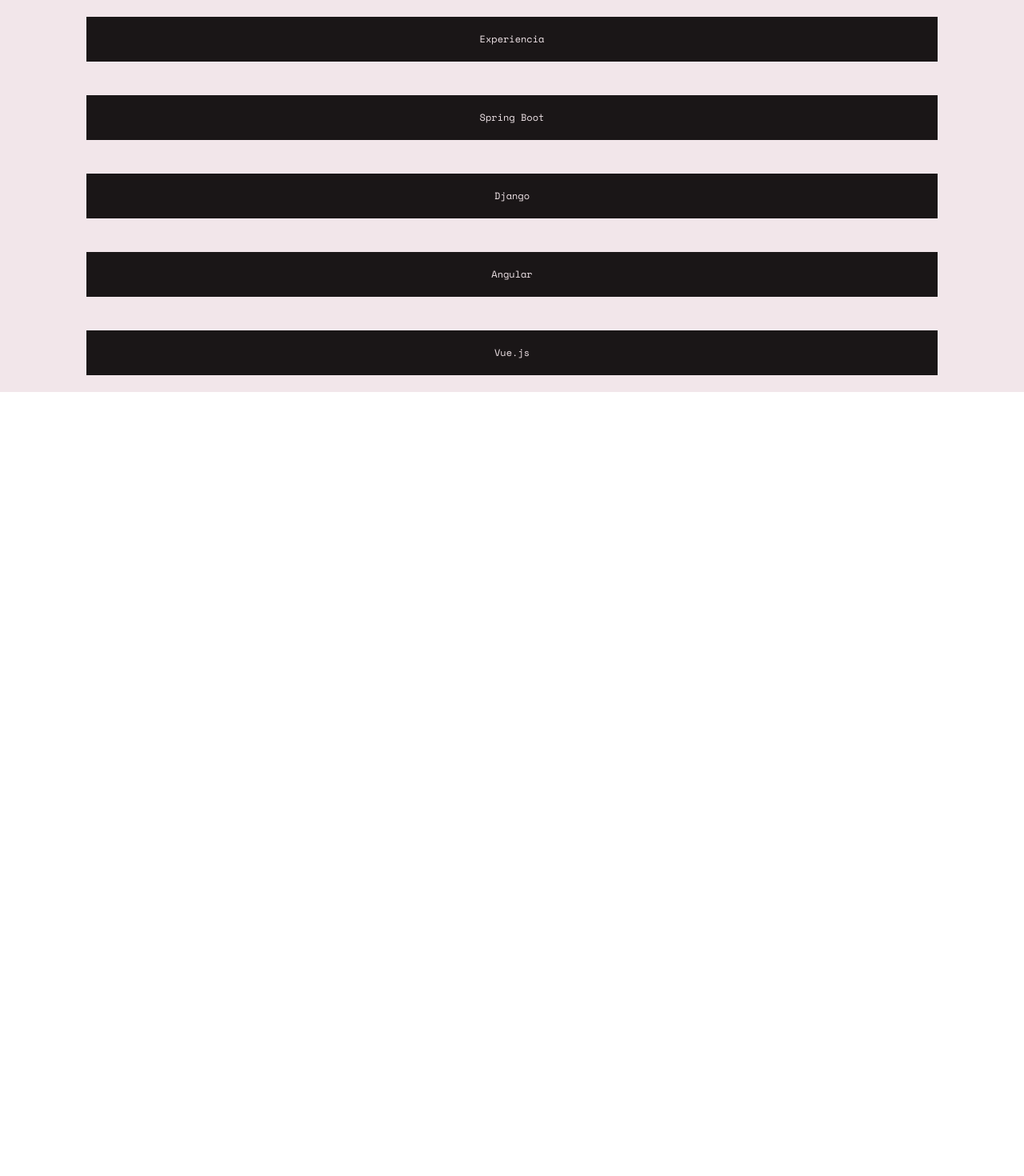
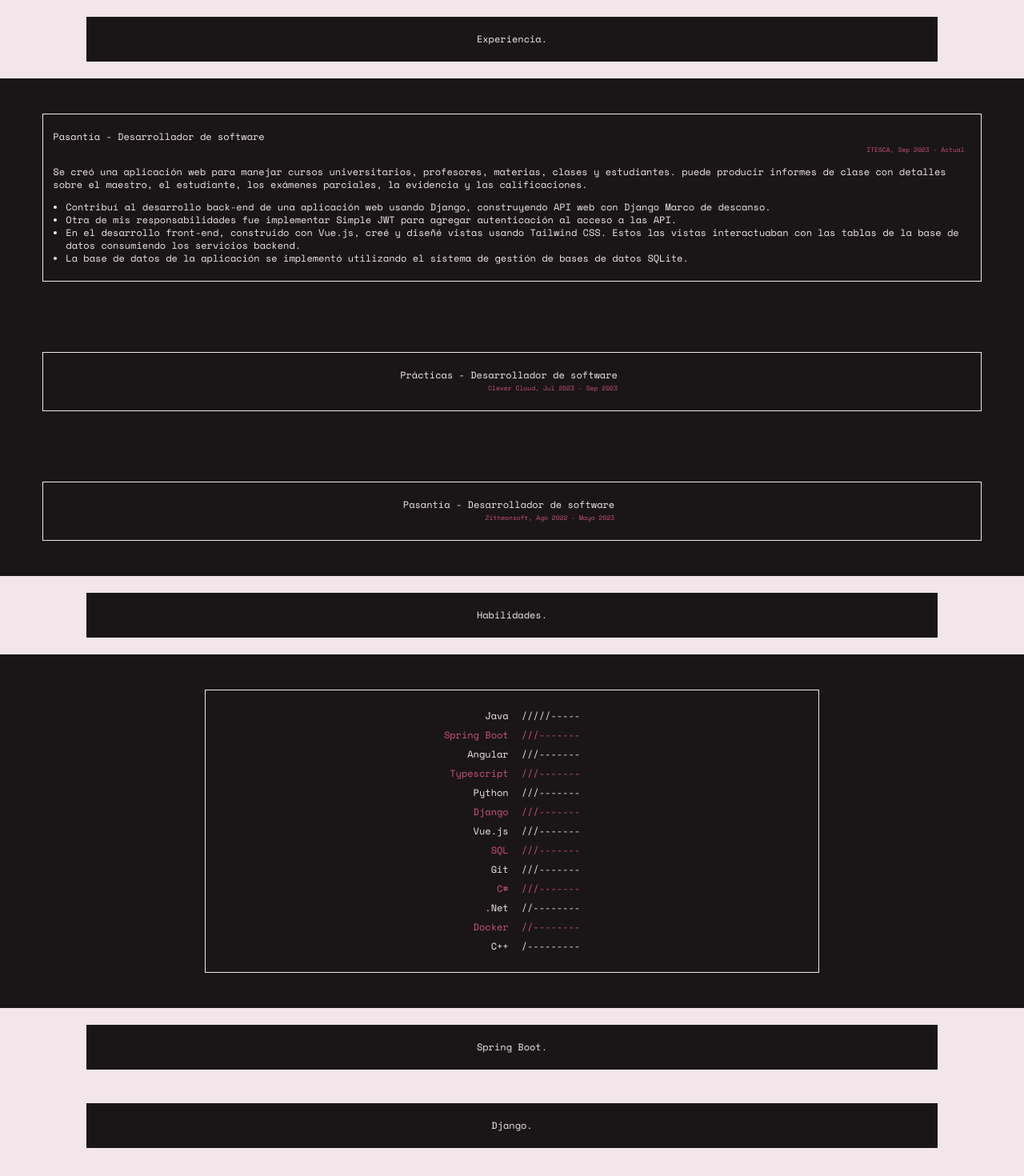
Before and after one commit to Netokingpo22/portafolio, an Angular app: page / in a window 1280 px wide. Shown: the part 800-2270 px from the top of the page at 80% size. Before the commit the page ends 1290 px from the top, so only its background shows below. Built offline with nearby package versions, Linux system fonts and the light colour scheme.

Commit message:
Idiomas/Skills

```diff
--- a/src/app/app.component.html
+++ b/src/app/app.component.html
@@ -1,6 +1,9 @@
 <app-introduction />
-<app-title [title]="'Experiencia'"></app-title>
-<app-title [title]="'Spring Boot'"></app-title>
-<app-title [title]="'Django'"></app-title>
-<app-title [title]="'Angular'"></app-title>
-<app-title [title]="'Vue.js'"></app-title>
+<app-title [title]="['Experiencia.','Experience.']"></app-title>
+<app-experience />
+<app-title [title]="['Habilidades.','Skills.']"></app-title>
+<app-skills />
+<app-title [title]="['Spring Boot.']"></app-title>
+<app-title [title]="['Django.']"></app-title>
+<app-title [title]="['Angular.']"></app-title>
+<app-title [title]="['Vue.js.']"></app-title>
--- a/src/app/app.component.ts
+++ b/src/app/app.component.ts
@@ -4,11 +4,12 @@
 import { IntroductionComponent } from './modules/introduction/introduction.component'
 import { ExperienceComponent } from './modules/experience/experience.component'
 import { TitleComponent } from './modules/title/title.component'
+import { SkillsComponent } from './modules/skills/skills.component'
 
 @Component({
   selector: 'app-root',
   standalone: true,
-  imports: [RouterOutlet, IntroductionComponent, ExperienceComponent, TitleComponent],
+  imports: [RouterOutlet, IntroductionComponent, ExperienceComponent, TitleComponent, SkillsComponent],
   templateUrl: './app.component.html',
   styleUrl: './app.component.css'
 })
--- a/src/app/modules/experience/experience.component.html
+++ b/src/app/modules/experience/experience.component.html
@@ -1,5 +1,40 @@
-<div class="flex flex-col items-center justify-center w-full text-[#F2E6EA] bg-[#F2E6EA]">
-    <div class="text-center text-xs py-5 m-5 space-mono-regular border border-[#F2E6EA] w-5/6 index2 bg-[#1A1617]">
-        <p>Experiencia.</p>
+<div class="flex flex-col items-center justify-center w-full text-[#F2E6EA] bg-[#1A1617]">
+    <div class="pt-1"></div>
+    <div
+        class="flex flex-row items-center justify-center text-xs py-5 m-10 space-mono-regular border border-[#F2E6EA] w-11/12 index2 bg-[#1A1617]">
+        <div class="text-left pr-2 mx-3">
+            <p class="">Pasantía - Desarrollador de software</p>
+            <p class="text-right text-[8px] text-[#CC527A]"> ITESCA, Sep 2023 - Actual</p>
+            <p class="mt-3">{{text[0]}}</p>
+            <ul class="list-disc pl-4 pt-3">
+                <li>{{text[1]}}</li>
+                <li>{{text[2]}} </li>
+                <li>{{text[3]}}</li>
+                <li>{{text[4]}}</li>
+            </ul>
+        </div>
     </div>
+    <div class="pb-1"></div>
 </div>
+<div class="flex flex-col items-center justify-center w-full text-[#F2E6EA] bg-[#1A1617]">
+    <div class="pt-1"></div>
+    <div
+        class="flex flex-row items-center justify-center text-xs py-5 m-10 space-mono-regular border border-[#F2E6EA] w-11/12 index2 bg-[#1A1617]">
+        <div class="text-left pr-2">
+            <p class="">Prácticas - Desarrollador de software</p>
+            <p class="text-right text-[8px]  text-[#CC527A]">Clever Cloud, Jul 2023 - Sep 2023</p>
+        </div>
+    </div>
+    <div class="pb-1"></div>
+</div>
+<div class="flex flex-col items-center justify-center w-full text-[#F2E6EA] bg-[#1A1617]">
+    <div class="pt-1"></div>
+    <div
+        class="flex flex-row items-center justify-center text-xs py-5 m-10 space-mono-regular border border-[#F2E6EA] w-11/12 index2 bg-[#1A1617]">
+        <div class="text-left pr-2">
+            <p class="">Pasantía - Desarrollador de software</p>
+            <p class="text-right text-[8px]  text-[#CC527A]">Zitheonsoft, Ago 2022 - Mayo 2023</p>
+        </div>
+    </div>
+    <div class="pb-1"></div>
+</div>
--- a/src/app/modules/experience/experience.component.ts
+++ b/src/app/modules/experience/experience.component.ts
@@ -1,4 +1,5 @@
 import { Component } from '@angular/core';
+import { LanguageService } from '../../services/language.service';
 
 @Component({
   selector: 'app-experience',
@@ -8,5 +9,27 @@
   styleUrl: './experience.component.css'
 })
 export class ExperienceComponent {
-
+  language: number = 0;
+  constructor(private languageService: LanguageService) { }
+  text: string[] = [""];
+  ngOnInit(): void {
+    this.language = this.languageService.getlanguage();
+    if (this.language == 0) {
+      this.text = [
+        "Se creó una aplicación web para manejar cursos universitarios, profesores, materias, clases y estudiantes. puede producir informes de clase con detalles sobre el maestro, el estudiante, los exámenes parciales, la evidencia y las calificaciones.",
+        "Contribuí al desarrollo back-end de una aplicación web usando Django, construyendo API web con Django Marco de descanso.",
+        "Otra de mis responsabilidades fue implementar Simple JWT para agregar autenticación al acceso a las API.",
+        "En el desarrollo front-end, construido con Vue.js, creé y diseñé vistas usando Tailwind CSS. Estos las vistas interactuaban con las tablas de la base de datos consumiendo los servicios backend.",
+        "La base de datos de la aplicación se implementó utilizando el sistema de gestión de bases de datos SQLite."
+      ];
+      return;
+    }
+    this.text = [
+      "A web application was created to manage university courses, teachers, subjects, classes and students. can produce class reports with details about teacher, student, midterms, evidence and grades.",
+      "Contributed to back-end development of a web application using Django, building web API with Django Rest framework.",
+      "Another of my responsibilities was to implement Simple JWT to add authentication to API access.",
+      "In front-end development, built with Vue.js, I created and styled views using Tailwind CSS. These views interacted with the database tables consuming the backend services.",
+      "The application database was implemented using the SQLite database management system."
+    ];
+  }
 }
--- a/src/app/modules/introduction/introduction.component.html
+++ b/src/app/modules/introduction/introduction.component.html
@@ -5,14 +5,14 @@
     </div>
     <div class="text-center text-xs py-20 m-20 space-mono-regular border border-[#F2E6EA] w-5/6 index2 bg-[#1A1617]">
         <div class="flex flex-row items-center justify-center">
-            <p>Hola, soy <span class="text-[#CC527A] space-mono-bold">Ernesto Zazueta</span></p>
+            <p>{{text[0]}} <span class="text-[#CC527A] space-mono-bold">Ernesto Zazueta</span></p>
         </div>
-        <p>Soy un desarrollador back-end jr.</p>
+        <p>{{text[1]}}</p>
     </div>
     <div class="flex w-11/12 justify-start" *ngFor="let index of indexSquaresLeft">
         <div class="w-[20px] h-[20px]" *ngFor="let color of squaresLeft[index]" [style.background-color]="color"></div>
     </div>
     <div class="pb-2"></div>
-    <p class="falling space-mono-bold" *ngFor="let index of indexFalling" [style.color]="indexColor[index]"> {{
-        indexShape[index] == 0 ? "N" : "🜲" }}</p>
+    <p class="falling space-mono-bold" *ngFor="let index of indexFalling" [style.color]="indexColor[index]">
+        {{ indexShape[index] == 0 ? "N" : "🜲" }}</p>
 </div>
--- a/src/app/modules/introduction/introduction.component.ts
+++ b/src/app/modules/introduction/introduction.component.ts
@@ -1,5 +1,6 @@
-import { Component } from '@angular/core';
+import { Component, OnInit } from '@angular/core';
 import { CommonModule } from '@angular/common';
+import { LanguageService } from '../../services/language.service';
 
 @Component({
   selector: 'app-introduction',
@@ -8,7 +9,18 @@
   templateUrl: './introduction.component.html',
   styleUrl: './introduction.component.css'
 })
-export class IntroductionComponent {
+export class IntroductionComponent implements OnInit {
+  language: number = 0;
+  constructor(private languageService: LanguageService) { }
+  text: string[] = [""];
+  ngOnInit(): void {
+    this.language = this.languageService.getlanguage();
+    if (this.language == 0) {
+      this.text = ['Hola, soy', "Soy un desarrollador back-end jr."];
+      return;
+    }
+    this.text = ["Hello, i'm", "I'm a junior back-end developer."];
+  }
   squaresRight = [
     ['#F2E6EA', '#1A1617', '#F2E6EA', '#F2E6EA', '#F2E6EA'],
     ['#F2E6EA', '#1A1617', '#F2E6EA', '#F2E6EA'],
@@ -24,7 +36,7 @@
     ['#F2E6EA', '#F2E6EA', '#1A1617', '#F2E6EA'],
     ['#F2E6EA', '#F2E6EA', '#F2E6EA', '#1A1617', '#F2E6EA'],
   ];
-  colors=["#1A1617'", "#CC527A"];
+  colors = ["#1A1617'", "#CC527A"];
   indexSquaresLeft = [0, 1, 2, 3, 4]
   indexFalling = [0, 1, 2, 3, 4, 5, 6, 7]
   indexShape = Array.from({ length: 8 }, () => this.randomNumbers());
--- /dev/null
+++ b/src/app/modules/skills/skills.component.html
@@ -0,0 +1,37 @@
+<div class="flex flex-col items-center justify-center w-full text-[#F2E6EA] bg-[#1A1617]">
+    <div class="pt-1"></div>
+    <div
+        class="flex flex-row items-center justify-center text-xs py-5 m-10 space-mono-regular border border-[#F2E6EA] w-3/5 index2 bg-[#1A1617]">
+        <div class="text-right pr-2">
+            <p class="py-1">Java </p>
+            <p class="py-1 text-[#CC527A]">Spring Boot</p>
+            <p class="py-1">Angular</p>
+            <p class="py-1 text-[#CC527A]">Typescript</p>
+            <p class="py-1">Python</p>
+            <p class="py-1 text-[#CC527A]">Django</p>
+            <p class="py-1">Vue.js</p>
+            <p class="py-1 text-[#CC527A]">SQL</p>
+            <p class="py-1 ">Git</p>
+            <p class="py-1 text-[#CC527A]">C#</p>
+            <p class="py-1">.Net</p>
+            <p class="py-1 text-[#CC527A]">Docker</p>
+            <p class="py-1">C++</p>
+        </div>
+        <div class="text-left pl-2">
+            <p class="py-1">/////-----</p>
+            <p class="py-1 text-[#CC527A]">///-------</p>
+            <p class="py-1">///-------</p>
+            <p class="py-1 text-[#CC527A]">///-------</p>
+            <p class="py-1">///-------</p>
+            <p class="py-1 text-[#CC527A]">///-------</p>
+            <p class="py-1">///-------</p>
+            <p class="py-1 text-[#CC527A]">///-------</p>
+            <p class="py-1">///-------</p>
+            <p class="py-1 text-[#CC527A]">///-------</p>
+            <p class="py-1">//--------</p>
+            <p class="py-1 text-[#CC527A]">//--------</p>
+            <p class="py-1">/---------</p>
+        </div>
+    </div>
+    <div class="pb-1"></div>
+</div>
--- a/src/app/modules/title/title.component.html
+++ b/src/app/modules/title/title.component.html
@@ -1,5 +1,5 @@
 <div class="flex flex-col items-center justify-center w-full text-[#F2E6EA] bg-[#F2E6EA]">
     <div class="text-center text-xs py-5 m-5 space-mono-regular border border-[#F2E6EA] w-5/6 index2 bg-[#1A1617]">
-        <p>{{title}}</p>
+        <p>{{getTitle()}}</p>
     </div>
 </div>
--- a/src/app/modules/title/title.component.ts
+++ b/src/app/modules/title/title.component.ts
@@ -1,4 +1,5 @@
-import { Component, Input } from '@angular/core';
+import { Component, Input, OnInit } from '@angular/core';
+import { LanguageService } from '../../services/language.service';
 
 @Component({
   selector: 'app-title',
@@ -7,6 +8,17 @@
   templateUrl: './title.component.html',
   styleUrl: './title.component.css'
 })
-export class TitleComponent {
-  @Input() title? : String;
+export class TitleComponent implements OnInit {
+  @Input() title: String[] = [""];
+  language: number = 0;
+  constructor(private languageService: LanguageService) { }
+  ngOnInit(): void {
+    this.language = this.languageService.getlanguage();
+  }
+  getTitle() {
+    if (this.title?.length == 1) {
+      return this.title[0];
+    }
+    return this.title[this.language];
+  }
 }
--- /dev/null
+++ b/src/app/services/language.service.ts
@@ -0,0 +1,21 @@
+import { Injectable } from '@angular/core';
+
+@Injectable({
+  providedIn: 'root'
+})
+export class LanguageService {
+  private language = 'es';
+  constructor() { }
+
+
+  getlanguage() {
+    if (this.language == 'es') {
+      return 0;
+    }
+    return 1;
+  }
+
+  setlanguage(newLanguage: string) {
+    this.language = newLanguage;
+  }
+}
```
Also changed, not shown: src/app/modules/skills/skills.component.ts (added, +12 -0 lines), src/app/modules/skills/skills.component.css (added), 2 other files (tests, documents, lock files or other folders).
